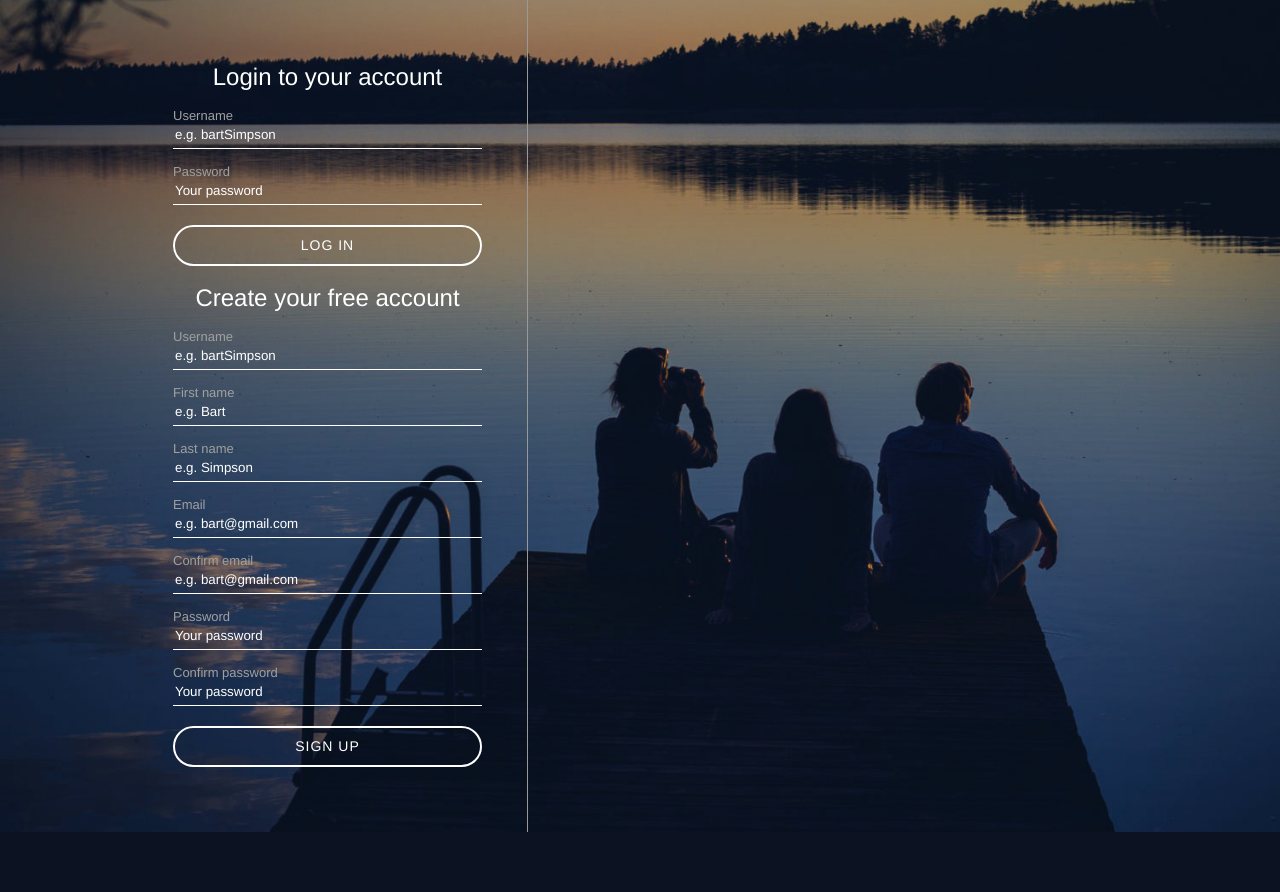
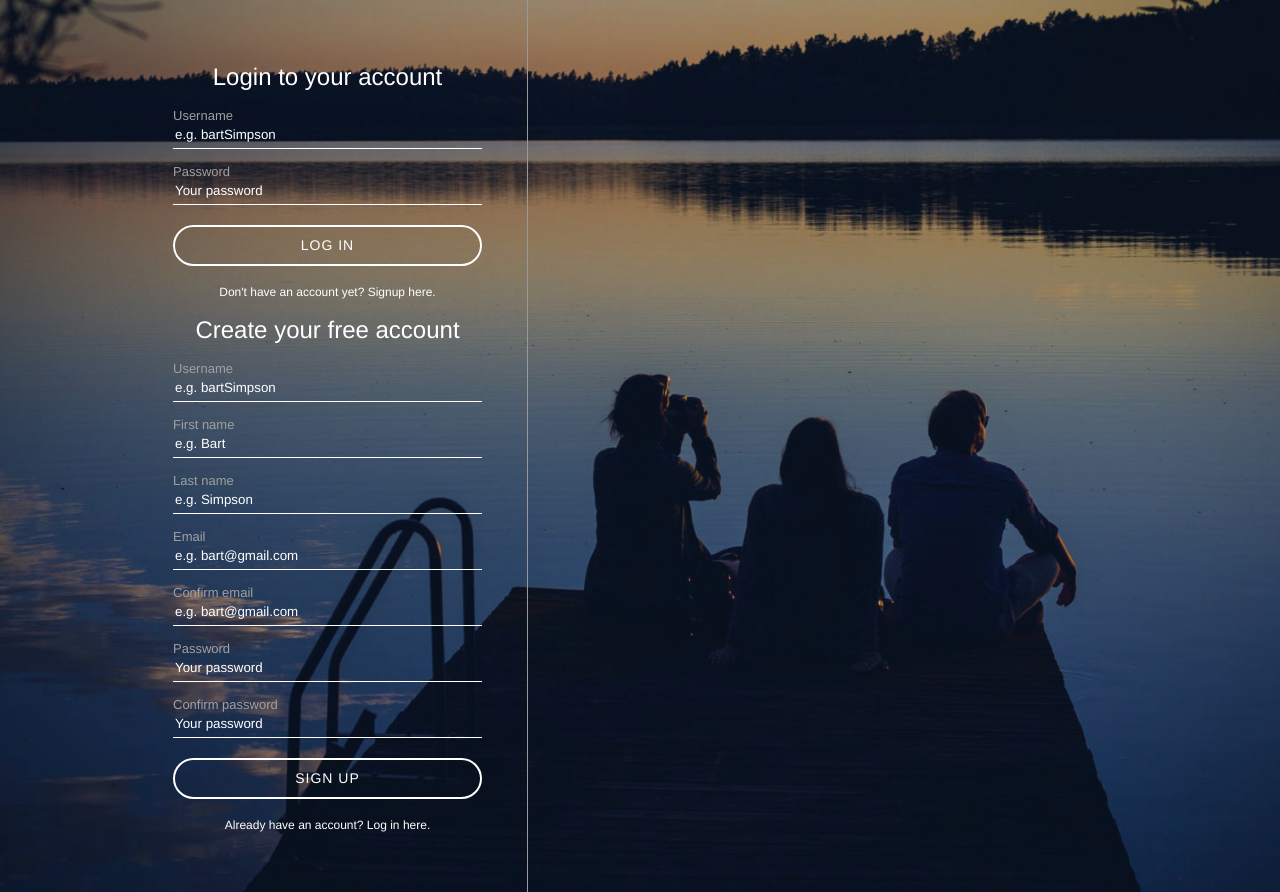
Before and after one commit to edetchi/slotify, a PHP site: page /register.php in a window 1280 px wide. Before the commit the page ends 832 px from the top, so only its background shows below. Run offline with PHP 8.4, Linux system fonts and the light colour scheme.

Commit message:
4-29 ログイン画面、登録画面の２つを切り分けるための前準備
既にアカウントをお持ちの方、ログインはこちらの二つのリンクを用意

```diff
--- a/assets/css/register.css
+++ b/assets/css/register.css
@@ -93,3 +93,12 @@ body {
 #inputContainer button:hover {
 	cursor: pointer;
 }
+
+.hasAccountText span {
+	font-weight: bold;
+    font-size: 12px;
+}
+
+.hasAccountText {
+	text-align: center;
+}
--- a/register.php
+++ b/register.php
@@ -39,6 +39,10 @@
 					</p>
 
 					<button type="submit" name="loginButton">LOG IN</button>
+
+					<div class="hasAccountText">
+						<span id="hideLogin">Don't have an account yet? Signup here.</span>
+					</div>
 
 				</form>
 
@@ -93,6 +97,10 @@
 
 					<button type="submit" name="registerButton">SIGN UP</button>
 
+					<div class="hasAccountText">
+						<span id="hideRegister">Already have an account? Log in here.</span>
+					</div>
+
 				</form>
 
 
```
